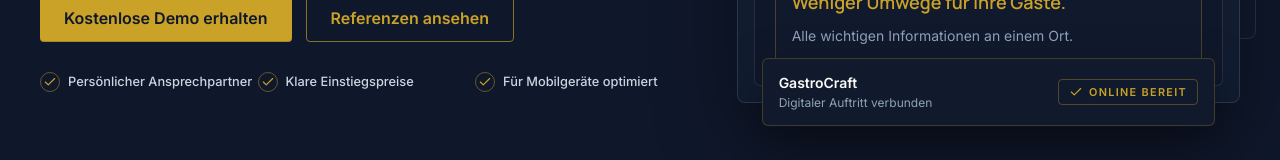
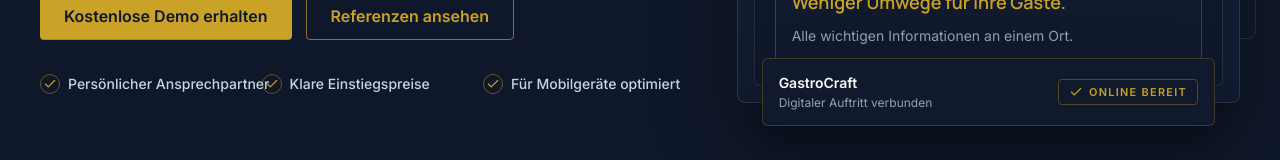
Before and after one commit to parvladimir/gastrocraft, a Next.js app: page / in a window 1280 px wide. Shown: the part 609-769 px from the top of the page. Built offline with nearby package versions, Linux system fonts and the light colour scheme; no server answers.

Commit message:
fix: balance hero trust item spacing

```diff
--- a/components/hero/hero-trust-items.tsx
+++ b/components/hero/hero-trust-items.tsx
@@ -8,7 +8,7 @@ const trustItems = [
 
 export function HeroTrustItems() {
   return (
-    <ul className="mt-7 grid max-w-[43rem] gap-2.5 text-sm font-medium leading-6 text-slate-300 sm:grid-cols-3 sm:gap-x-3 lg:text-[0.78rem] xl:text-[0.8rem]">
+    <ul className="mt-8 grid max-w-[42rem] grid-cols-1 gap-x-6 gap-y-3 text-sm font-medium leading-6 text-slate-300 sm:grid-cols-2 xl:grid-cols-3">
       {trustItems.map((item) => (
         <li key={item} className="flex min-w-0 items-center gap-2">
           <span
```
